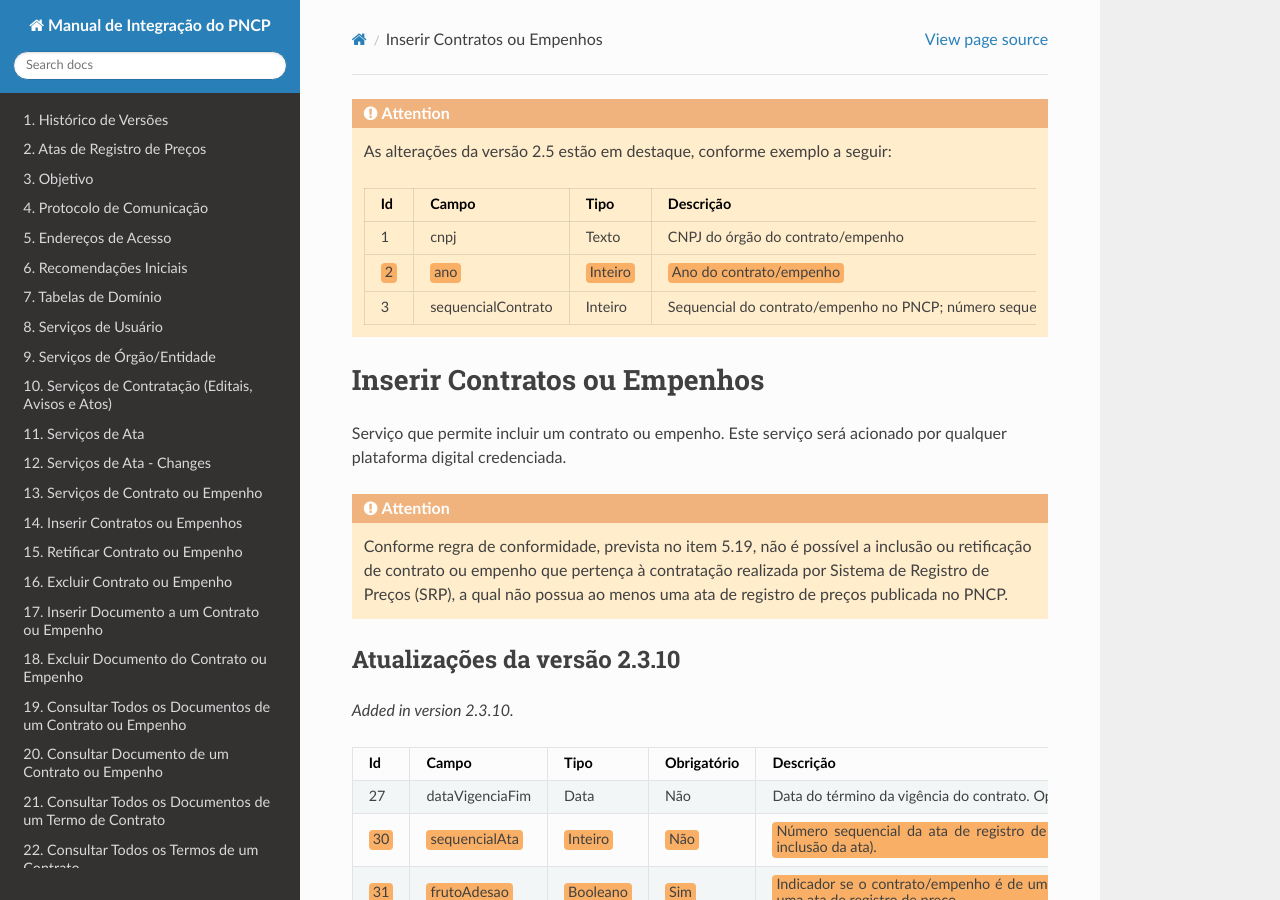
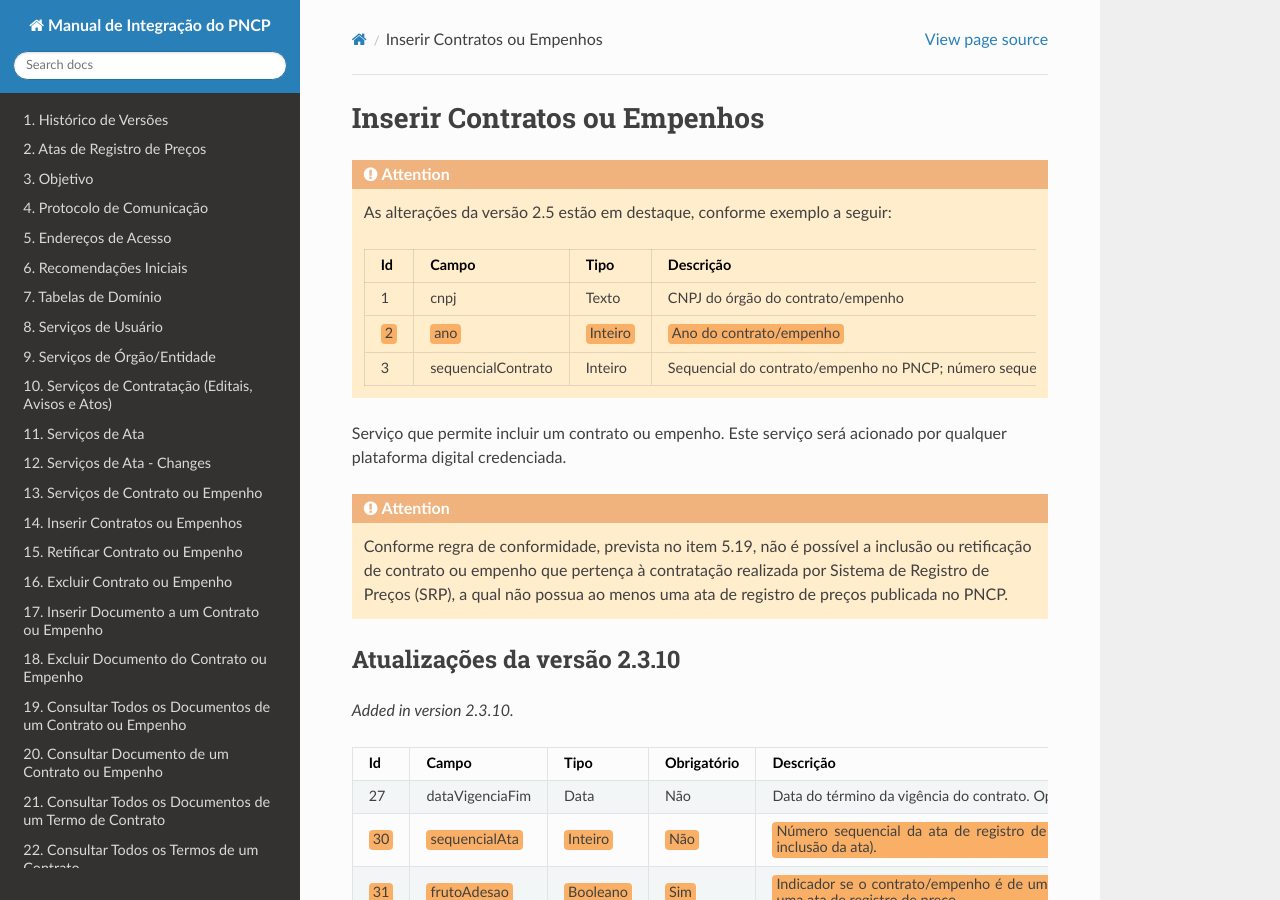
Before and after one commit to carlosmgi/Manual-de-Integracao-do-PNCP, a Sphinx documentation site: the page built from docs/source/contrato_empenho/Inserir_Contratos_Empenhos.rst, in a window 1280 px wide and 900 px high. Built offline with Sphinx 7.4.7 and the Read the Docs theme 3.1.0, drawn with Linux system fonts in a browser that asks for light colours; pages that are not in the unit, such as notebooks, are missing from menus; part of the change alters nothing that is shown.

```diff
--- a/docs/source/contrato_empenho/Inserir_Contratos_Empenhos.rst
+++ b/docs/source/contrato_empenho/Inserir_Contratos_Empenhos.rst
@@ -1,3 +1,6 @@
+Inserir Contratos ou Empenhos
+=============================
+
 .. Attention::
 
    As alterações da versão |versao| estão em destaque, conforme exemplo a seguir:
@@ -26,9 +29,6 @@
 
 \
 
-Inserir Contratos ou Empenhos
-~~~~~~~~~~~~~~~~~~~~~~~~~~~~~
-
 Serviço que permite incluir um contrato ou empenho. Este serviço será acionado por qualquer plataforma digital credenciada.
 
 .. container:: destaque-amarelo
@@ -41,7 +41,7 @@ Serviço que permite incluir um contrato ou empenho. Este serviço será acionad
     Conforme regra de conformidade, prevista no item 5.19, não é possível a inclusão ou retificação de contrato ou empenho que pertença à contratação realizada por Sistema de Registro de Preços (SRP), a qual não possua ao menos uma ata de registro de preços publicada no PNCP.
 
 **Atualizações da versão 2.3.10**
-^^^^^^^^^^^^^^^^^^^^^^^^^^^^^^^^^
+~~~~~~~~~~~~~~~~~~~~~~~~~~~~~~~~~
 
 .. versionadded:: 2.3.10
 
@@ -79,7 +79,7 @@ Serviço que permite incluir um contrato ou empenho. Este serviço será acionad
   não houve alterações.
 
 Detalhes da Requisição
-^^^^^^^^^^^^^^^^^^^^^^
+~~~~~~~~~~~~~~~~~~~~~~
 
 .. list-table::
    :width: 100%
@@ -92,7 +92,7 @@ Detalhes da Requisição
      - POST
 
 Exemplo de Payload
-^^^^^^^^^^^^^^^^^^
+~~~~~~~~~~~~~~~~~~
 
 .. code-block:: json
   :linenos:
@@ -131,7 +131,7 @@ Exemplo de Payload
     }
 
 Exemplo Requisição (cURL)
-^^^^^^^^^^^^^^^^^^^^^^^^^
+~~~~~~~~~~~~~~~~~~~~~~~~~
 
 .. code-block:: bash
   :linenos:
@@ -145,7 +145,7 @@ Exemplo Requisição (cURL)
      "$BASE_URL/v1/orgaos/100000000000003/contratos"
 
 Dados de entrada
-^^^^^^^^^^^^^^^^
+~~~~~~~~~~~~~~~~
 
 .. note::
    Alimentar o parâmetro {cnpj} na URL.
@@ -332,7 +332,7 @@ Dados de entrada
      - :destaque:`O remanejamento de quantidade em atas de registro de preços (SRP) é a transferência de saldos de itens entre órgãos participantes ou para não participantes (caronas), permitindo otimizar a compra. Deve ser autorizado pelo órgão gerenciador, respeitando limites legais e a anuência do fornecedor para garantir o equilíbrio econômico-financeiro. Indicador de Remanejamento (False-Não / True-Sim)`
 
 Dados de retorno
-^^^^^^^^^^^^^^^^
+~~~~~~~~~~~~~~~~
 
 .. list-table::
    :width: 100%
@@ -351,7 +351,7 @@ Dados de retorno
      - Endereço http do recurso criado
 
 Exemplo de Retorno
-^^^^^^^^^^^^^^^^^^
+~~~~~~~~~~~~~~~~~~
 
 .. code-block:: http
    :linenos:
@@ -373,7 +373,7 @@ Exemplo de Retorno
    x-xss-protection: 1; mode=block
 
 **Códigos de Retorno**
-^^^^^^^^^^^^^^^^^^^^^^
+~~~~~~~~~~~~~~~~~~~~~~
 
 .. list-table::
    :width: 100%
```
